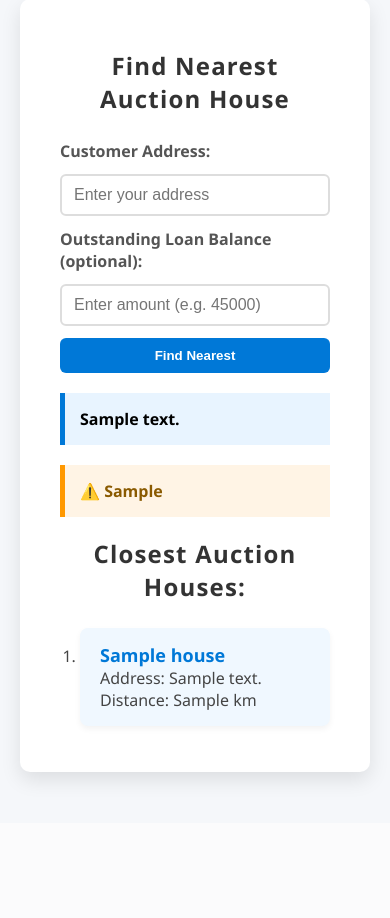
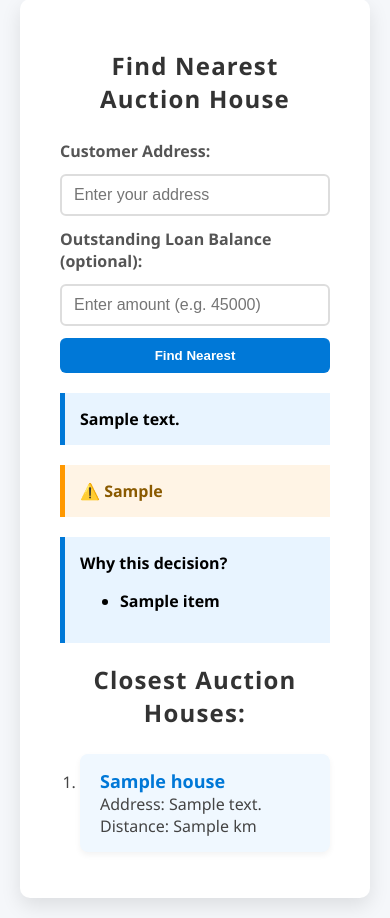
Before and after one commit to Jzivkovic02/nearest-auction-finder, a Flask app: template templates/index.html in a window 390 px wide. Shown: the part 21-939 px from the top of the page. Before the commit the page ends 807 px from the top, so only its background shows below. Run offline with Flask 3, Linux system fonts and the light colour scheme; the template is opened without the code that fills it: most values are stand-ins (such as "Sample title", 1, 10 or a date in 2020).

Commit message:
Update index.html

```diff
--- a/templates/index.html
+++ b/templates/index.html
@@ -5,7 +5,6 @@
 <meta name="viewport" content="width=device-width, initial-scale=1" />
 <title>Nearest Auction House Finder</title>
 <style>
-    /* Reset some basics */
     * {
         box-sizing: border-box;
     }
@@ -74,6 +73,7 @@
         font-weight: 700;
         transition: background-color 0.3s ease;
     }
+
     input[type="submit"]:hover {
         background-color: #005a9e;
     }
@@ -86,7 +86,7 @@
         font-weight: 600;
     }
 
-    /* ⭐ NEW: Soft warning (borderline cases) */
+    /* ⭐ Soft warning */
     .warning {
         background-color: #fff4e5;
         border-left: 5px solid #ff9800;
@@ -118,34 +118,19 @@
         padding: 15px 20px;
         border-radius: 8px;
         box-shadow: 0 3px 6px rgba(0,0,0,0.05);
-        transition: background-color 0.3s ease;
-    }
-
-    ol li:hover {
-        background-color: #d9eaff;
     }
 
     ol li strong {
         color: #0078d7;
         font-size: 18px;
     }
-
-    @media (max-width: 480px) {
-        form {
-            flex-direction: column;
-        }
-        label {
-            padding-top: 0;
-        }
-        input[type="text"], input[type="number"], input[type="submit"] {
-            width: 100%;
-        }
-    }
 </style>
 </head>
+
 <body>
 <div class="container">
     <h2>Find Nearest Auction House</h2>
+
     <form method="post" action="/">
         <label for="address">Customer Address:</label>
         <input type="text" id="address" name="address" placeholder="Enter your address" required />
@@ -160,10 +145,21 @@
     <div class="note">{{ note }}</div>
     {% endif %}
 
-    <!-- ⭐ NEW: Borderline soft warning -->
     {% if soft_warning %}
     <div class="warning">
         ⚠️ {{ soft_warning }}
+    </div>
+    {% endif %}
+
+    <!-- ⭐ Overlay v2.2: Decision transparency -->
+    {% if decision_details %}
+    <div class="note">
+        <strong>Why this decision?</strong>
+        <ul>
+            {% for item in decision_details %}
+            <li>{{ item }}</li>
+            {% endfor %}
+        </ul>
     </div>
     {% endif %}
 
```
